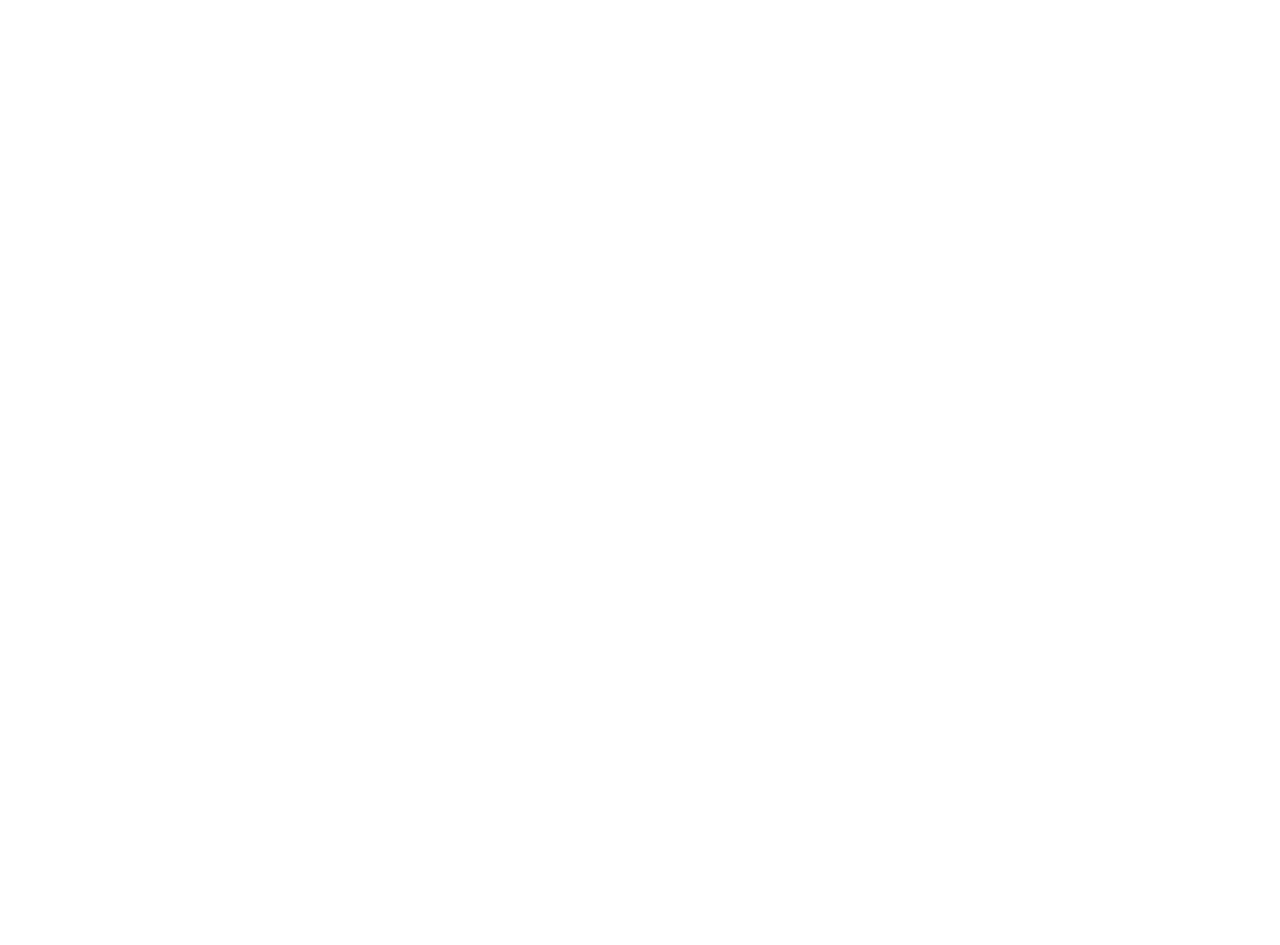
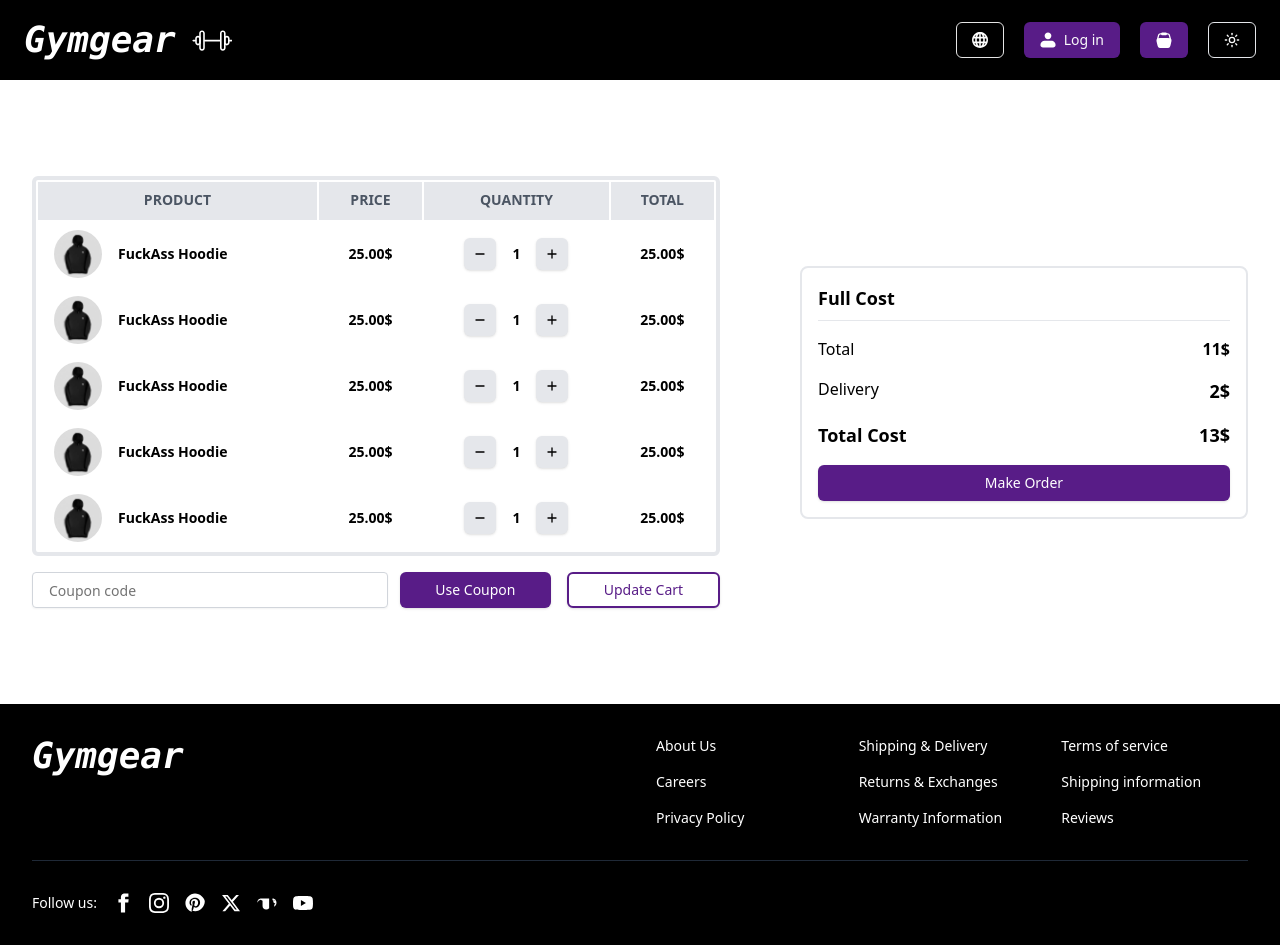
Before and after one commit to Mosacd/gym-app, a React (Vite) app: page /dashboard/cartPage in a window 1280 px wide. Before the commit this address had no page. Before the commit the page ends 800 px from the top, so only its background shows below. Built offline with nearby package versions, Linux system fonts and the light colour scheme.

Commit message:
added cart, and cartpage

```diff
--- a/src/App.tsx
+++ b/src/App.tsx
@@ -5,6 +5,8 @@
 import { ThemeProvider } from './components/theme/theme-provider';
 import Products from './pages/productsPage';
 import ProductDetail from './pages/singleProductPage';
+import CartPage from './pageComponents/cartPage/cartPage';
+
 
 const App: React.FC = () => {
   return (
@@ -16,6 +18,7 @@
         <Route index path='main' element={<Main/>} />
         <Route path='products' element={<Products/>} />
         <Route path='productDetail' element={<ProductDetail/>} />
+        <Route path='cartPage' element={<CartPage/>} />
       </Route>
 
     </Routes>
--- a/src/index.css
+++ b/src/index.css
@@ -1,6 +1,7 @@
 @tailwind base;
 @tailwind components;
 @tailwind utilities;
+
 
 
 /* :root {
--- /dev/null
+++ b/src/pageComponents/cartPage/cartPage.tsx
@@ -0,0 +1,134 @@
+import { Button } from "@/components/ui/button"; // Assuming you have a reusable button component
+import productImage from "@/assets/Hoodie.webp"; // Replace with your actual image
+import { Input } from "@/components/ui/input";
+
+
+const CartPage = () => {
+  const products = [
+    {
+      id: 1,
+      name: "FuckAss Hoodie",
+      price: 25.0,
+      image: productImage,
+      quantity: 1,
+    },
+    {
+        id: 1,
+        name: "FuckAss Hoodie",
+        price: 25.0,
+        image: productImage,
+        quantity: 1,
+      },
+      {
+        id: 1,
+        name: "FuckAss Hoodie",
+        price: 25.0,
+        image: productImage,
+        quantity: 1,
+      },
+      {
+        id: 1,
+        name: "FuckAss Hoodie",
+        price: 25.0,
+        image: productImage,
+        quantity: 1,
+      },{
+        id: 1,
+        name: "FuckAss Hoodie",
+        price: 25.0,
+        image: productImage,
+        quantity: 1,
+      },
+
+  ];
+
+  return (
+    <div className="py-24 px-2 sm:px-8">
+      <div className="flex flex-col w-full max-w-screen-xl justify-center gap-20 items-center m-auto lg:flex-row">
+        {/* Left Section: Product Table */}
+        <div className="w-full max-w-3xl md:min-w-[500px] flex-auto">
+        <table className="w-full border-separate border-4 rounded-md text-center dark:border-neutral-800 dark:text-gray-400">
+  <thead className="bg-gray-200 dark:bg-black dark:text-white text-sm font-semibold uppercase text-gray-600">
+    <tr className="*:px-2 *:border-b-2 *:dark:border-neutral-800 *:text-xs sm:*:text-sm md:*:px-4  *:py-2">
+      <th>Product</th>
+      <th>Price</th>
+      <th>Quantity</th>
+      <th>Total</th>
+    </tr>
+  </thead>
+  <tbody>
+    {products.map((product) => (
+      <tr key={product.id} className="border-y-2 *:px-2 *:py-2 *:text-xs *:font-semibold sm:*:px-4 sm:*:text-sm " >
+        <td className="flex items-center gap-4 flex-col sm:flex-row">
+          <img
+            src={product.image}
+            alt={product.name}
+            className="w-12 h-12 object-cover rounded-full"
+          />
+          <div>
+            <p className="wrap">{product.name}</p>
+          </div>
+        </td>
+        <td>
+          <p>{product.price.toFixed(2)}$</p>
+        </td>
+        <td >
+          <div className="flex items-center justify-center gap-2 sm:gap-4">
+            <Button className="h-8 w-8 bg-gray-200 text-black hover:bg-gray-300">
+            <svg viewBox="0 0 24 24" fill="none" xmlns="http://www.w3.org/2000/svg"><g id="SVGRepo_bgCarrier" stroke-width="0"></g><g id="SVGRepo_tracerCarrier" stroke-linecap="round" stroke-linejoin="round"></g><g id="SVGRepo_iconCarrier"> <path d="M6 12L18 12" stroke="#000000" stroke-width="2" stroke-linecap="round" stroke-linejoin="round"></path> </g></svg>
+            </Button>
+            <div className="text-center">{product.quantity}</div>
+            <Button className="h-8 w-8 text-sm bg-gray-200 text-black hover:bg-gray-300">
+            <svg viewBox="0 0 24 24" fill="none" xmlns="http://www.w3.org/2000/svg"><g id="SVGRepo_bgCarrier" stroke-width="0"></g><g id="SVGRepo_tracerCarrier" stroke-linecap="round" stroke-linejoin="round"></g><g id="SVGRepo_iconCarrier"> <path d="M6 12H18M12 6V18" stroke="#000000" stroke-width="2" stroke-linecap="round" stroke-linejoin="round"></path> </g></svg>            </Button>
+          </div>
+        </td>
+        <td className="">
+          {(product.price * product.quantity).toFixed(2)}$
+        </td>
+      </tr>
+    ))}
+  </tbody>
+</table>
+
+
+          {/* Coupon and Update Buttons */}
+          <div className="mt-4 flex flex-col md:flex-row items-center justify-between gap-3">
+            <Input
+              type="text"
+              placeholder="Coupon code"
+              className="max-w-sm px-4 py-2 border border-gray-300 rounded focus:outline-none"
+            />
+            <div className="w-full md:max-w-xs flex flex-col md:flex-row items-center gap-4">
+              <Button className="w-full max-w-sm text-white">Use Coupon</Button>
+              <Button className="w-full max-w-sm border-purple-900 bg-white hover:bg-neutral-200 text-purple-900 dark:bg-black dark:hover:bg-neutral-900 border-2">Update Cart</Button>
+            </div>
+          </div>
+        </div>
+
+        {/* Right Section: Cost Summary */}
+        <div className="border-2 flex-auto border-gray-200 rounded-lg p-4 w-full max-w-md dark:text-white dark:border-neutral-800">
+          <h2 className="text-lg font-semibold border-b pb-2 mb-4">
+            Full Cost
+          </h2>
+          <div className="space-y-4">
+            <div className="flex justify-between">
+              <span>Total</span>
+              <span className="font-semibold">11$</span>
+            </div>
+            <div className="flex justify-between">
+              <span>Delivery</span>
+              <span className="font-semibold text-lg">2$</span>
+            </div>
+            <div className="flex justify-between font-semibold text-lg">
+              <span>Total Cost</span>
+              <span>13$</span>
+            </div>
+            <Button className="w-full text-white py-2 mt-4">Make Order</Button>
+          </div>
+        </div>
+      </div>
+    </div>
+  );
+};
+
+export default CartPage;
--- a/src/pageComponents/forProducts/SortMenu/SortMenu.tsx
+++ b/src/pageComponents/forProducts/SortMenu/SortMenu.tsx
@@ -5,7 +5,7 @@
 
     return(
         <Select>
-        <SelectTrigger className="w-40 dark:text-white hover:bg-gray-100 dark:hover:bg-neutral-900 transition">
+        <SelectTrigger className="w-40 border-2 dark:text-white hover:bg-gray-100 dark:hover:bg-neutral-900 transition">
           <SelectValue placeholder="Sort By"/>
         </SelectTrigger>
         <SelectContent>
--- a/src/pageComponents/forProducts/filter/filretMobile.tsx
+++ b/src/pageComponents/forProducts/filter/filretMobile.tsx
@@ -8,7 +8,7 @@
   <DialogTrigger className="sm:hidden"><Button>Filter</Button></DialogTrigger>
   <DialogContent className="rounded-2xl max-w-xs">
     <DialogHeader>
-      <DialogTitle className="text-2xl dark:text-neutral-400">Filters</DialogTitle>
+      <DialogTitle className="text-2xl dark:text-neutral-400 text-center">Filter</DialogTitle>
       <DialogDescription className="text-left">
       <Filters/>
       </DialogDescription>
--- a/src/pageComponents/forProducts/products/products.tsx
+++ b/src/pageComponents/forProducts/products/products.tsx
@@ -38,7 +38,7 @@
   });
 
   return (
-    <div className="h-[1000px]  border pt-5 rounded-lg block-shadow dark:border-neutral-800">
+    <div className="h-[1000px] m-auto max-w-sm sm:max-w-none w-full  border-4 pt-5 rounded-lg block-shadow dark:border-neutral-800">
     <div
       ref={containerRef}
       className="h-[900px] overflow-auto scrollbar-hide"
--- a/src/pageComponents/forProducts/search/search.tsx
+++ b/src/pageComponents/forProducts/search/search.tsx
@@ -7,7 +7,7 @@
 
 
         <Input
-        className="flex h-9 sm:min-w-32 max-w-xl rounded-md border
+        className="border-2 flex h-9 sm:min-w-32 max-w-xl rounded-md
           bg-transparent px-3 py-1 text-base shadow-sm transition-colors
            disabled:cursor-not-allowed disabled:opacity-50 md:text-base
            placeholder:text-black dark:placeholder:text-white dark:text-white
--- a/src/pageComponents/forSingleProductPage/comments/comments.tsx
+++ b/src/pageComponents/forSingleProductPage/comments/comments.tsx
@@ -127,7 +127,7 @@
                 <div className="flex justify-between items-center text-sm">
                   <div className="flex gap-2">
                     <Button ><svg className="fill-white" viewBox="0 0 24 24" fill="none" xmlns="http://www.w3.org/2000/svg"><g id="SVGRepo_bgCarrier" stroke-width="0"></g><g id="SVGRepo_tracerCarrier" stroke-linecap="round" stroke-linejoin="round"></g><g id="SVGRepo_iconCarrier"> <path d="M20.2694 16.265L20.9749 12.1852C21.1511 11.1662 20.3675 10.2342 19.3345 10.2342H14.1534C13.6399 10.2342 13.2489 9.77328 13.332 9.26598L13.9947 5.22142C14.1024 4.56435 14.0716 3.892 13.9044 3.24752C13.7659 2.71364 13.354 2.28495 12.8123 2.11093L12.6673 2.06435C12.3399 1.95918 11.9826 1.98365 11.6739 2.13239C11.3342 2.29611 11.0856 2.59473 10.9935 2.94989L10.5178 4.78374C10.3664 5.36723 10.146 5.93045 9.8617 6.46262C9.44634 7.24017 8.80416 7.86246 8.13663 8.43769L6.69789 9.67749C6.29223 10.0271 6.07919 10.5506 6.12535 11.0844L6.93752 20.4771C7.01201 21.3386 7.73231 22 8.59609 22H13.2447C16.726 22 19.697 19.5744 20.2694 16.265Z" fill=""></path> <path opacity="0.5" fill-rule="evenodd" clip-rule="evenodd" d="M2.96767 9.48508C3.36893 9.46777 3.71261 9.76963 3.74721 10.1698L4.71881 21.4063C4.78122 22.1281 4.21268 22.7502 3.48671 22.7502C2.80289 22.7502 2.25 22.1954 2.25 21.5129V10.2344C2.25 9.83275 2.5664 9.5024 2.96767 9.48508Z" fill=""></path> </g></svg> {answer.likes}</Button>
-                    <Button className="border-purple-900 text-purple-900 border-2 bg-white dark:bg-black dark:hover:bg-neutral-900"><svg className="fill-purple-900" viewBox="0 0 24 24" fill="none" xmlns="http://www.w3.org/2000/svg"><g id="SVGRepo_bgCarrier" stroke-width="0"></g><g id="SVGRepo_tracerCarrier" stroke-linecap="round" stroke-linejoin="round"></g><g id="SVGRepo_iconCarrier"> <path d="M20.2694 8.48505L20.9749 12.5648C21.1511 13.5838 20.3675 14.5158 19.3345 14.5158H14.1534C13.6399 14.5158 13.2489 14.9767 13.332 15.484L13.9947 19.5286C14.1024 20.1857 14.0716 20.858 13.9044 21.5025C13.7659 22.0364 13.354 22.465 12.8123 22.6391L12.6673 22.6856C12.3399 22.7908 11.9826 22.7663 11.6739 22.6176C11.3342 22.4539 11.0856 22.1553 10.9935 21.8001L10.5178 19.9663C10.3664 19.3828 10.146 18.8195 9.8617 18.2874C9.44634 17.5098 8.80416 16.8875 8.13663 16.3123L6.69789 15.0725C6.29223 14.7229 6.07919 14.1994 6.12535 13.6656L6.93752 4.27293C7.01201 3.41139 7.73231 2.75 8.59609 2.75H13.2447C16.726 2.75 19.697 5.17561 20.2694 8.48505Z" fill=""></path> <path opacity="0.5" fill-rule="evenodd" clip-rule="evenodd" d="M2.96767 15.2651C3.36893 15.2824 3.71261 14.9806 3.74721 14.5804L4.71881 3.34389C4.78122 2.6221 4.21268 2 3.48671 2C2.80289 2 2.25 2.55474 2.25 3.23726V14.5158C2.25 14.9174 2.5664 15.2478 2.96767 15.2651Z" fill=""></path> </g></svg> {answer.dislikes}</Button>
+                    <Button className="border-purple-900 hover:bg-neutral-200 text-purple-900 border-2 bg-white dark:bg-black dark:hover:bg-neutral-900"><svg className="fill-purple-900" viewBox="0 0 24 24" fill="none" xmlns="http://www.w3.org/2000/svg"><g id="SVGRepo_bgCarrier" stroke-width="0"></g><g id="SVGRepo_tracerCarrier" stroke-linecap="round" stroke-linejoin="round"></g><g id="SVGRepo_iconCarrier"> <path d="M20.2694 8.48505L20.9749 12.5648C21.1511 13.5838 20.3675 14.5158 19.3345 14.5158H14.1534C13.6399 14.5158 13.2489 14.9767 13.332 15.484L13.9947 19.5286C14.1024 20.1857 14.0716 20.858 13.9044 21.5025C13.7659 22.0364 13.354 22.465 12.8123 22.6391L12.6673 22.6856C12.3399 22.7908 11.9826 22.7663 11.6739 22.6176C11.3342 22.4539 11.0856 22.1553 10.9935 21.8001L10.5178 19.9663C10.3664 19.3828 10.146 18.8195 9.8617 18.2874C9.44634 17.5098 8.80416 16.8875 8.13663 16.3123L6.69789 15.0725C6.29223 14.7229 6.07919 14.1994 6.12535 13.6656L6.93752 4.27293C7.01201 3.41139 7.73231 2.75 8.59609 2.75H13.2447C16.726 2.75 19.697 5.17561 20.2694 8.48505Z" fill=""></path> <path opacity="0.5" fill-rule="evenodd" clip-rule="evenodd" d="M2.96767 15.2651C3.36893 15.2824 3.71261 14.9806 3.74721 14.5804L4.71881 3.34389C4.78122 2.6221 4.21268 2 3.48671 2C2.80289 2 2.25 2.55474 2.25 3.23726V14.5158C2.25 14.9174 2.5664 15.2478 2.96767 15.2651Z" fill=""></path> </g></svg> {answer.dislikes}</Button>
                   </div>
 
                 </div>
--- a/src/pageComponents/header/header.tsx
+++ b/src/pageComponents/header/header.tsx
@@ -12,6 +12,7 @@
   languageChangerClass,
   loginButtonClass
 } from './header.styles';
+import ShoppingCart from '../menuCart/menuCart';
 
 const Header: React.FC = () => {
   return (
@@ -31,7 +32,7 @@
             <LanguageChanger />
           </div>
           <Button className={loginButtonClass()}>{Icons.man} Log in</Button>
-          <Button>{Icons.cart}</Button>
+          <ShoppingCart/>
           <div className='hidden md:flex'>
           <ThemeToggle />
           </div>
--- /dev/null
+++ b/src/pageComponents/menuCart/menuCart.tsx
@@ -0,0 +1,62 @@
+import beltImage from "@/assets/10mm-lever-belt-black-black-main.webp"
+import { Button } from "@/components/ui/button";
+import { Icons } from "../header/icon.data";
+import { Sheet, SheetContent, SheetHeader, SheetTitle, SheetTrigger } from "@/components/ui/sheet";
+import { X } from "lucide-react"
+
+const ShoppingCart = () => {
+
+    const sampleProducts = Array.from({ length: 2 }, (_, i) => ({
+        id: `${i + 1}`,
+        name: `FuckAss Hoodie ${i + 1}`,
+        price: (Math.random() * 100).toFixed(2),
+        image: beltImage,
+      }));
+
+
+  return (
+
+
+    <Sheet>
+    <SheetTrigger>
+    <Button>{Icons.cart}</Button>
+    </SheetTrigger>
+    <SheetContent side="right" className="w-full max-w-full sm:max-w-md md:max-w-md dark:text-white">
+      <SheetHeader className="mt-8">
+        <SheetTitle className="text-center text-3xl">Cart</SheetTitle>
+             </SheetHeader>
+
+    <div className="w-full max-w-2xl m-auto py-5 items-center sm:p-5 flex flex-col gap-2">
+       <div className="w-full border-y-2 py-7 flex gap-2 max-h flex-col items-center border-black dark:border-white">
+        {sampleProducts.map((product) =>{
+            return(<div className="flex max-w-sm w-full flex-auto border-2 shadow-sm p-4 rounded-xl items-center gap-4 relative">
+                <Button className="bg-transparent shadow-none p-0 top-0 right-2 hover:bg-nones text-xs absolute text-black dark:text-white opacity-70 hover:opacity-100" ><X /></Button>
+                <div className="max-w-20"><img  className="w-full h-full object-cover rounded-full" src={product.image} alt="" />
+                </div>
+                <div className=" w-full flex flex-col items-end">
+                <div className="flex text-xs justify-between items-center w-full gap-2 font-semibold ">
+                <div>
+                <h1>{product.name}</h1>
+                <h1 className=" text-xs font-medium text-gray-700">Black / XS (24-31")</h1>
+                </div>
+                <h1>${product.price}</h1>
+                </div>
+                </div>
+                </div>
+            )
+        })}
+       </div>
+        <div className="w-full gap-4 flex flex-col sm:flex-row items-center justify-between mt-5">
+
+        <h1 className="text-lg font-semibold">Total Price:</h1>
+        <Button className="w-full max-w-sm sm:max-w-48 ">Checkout</Button>
+        </div>
+    </div>
+
+    </SheetContent>
+  </Sheet>
+
+  );
+};
+
+export default ShoppingCart;
--- a/src/pages/productsPage.tsx
+++ b/src/pages/productsPage.tsx
@@ -21,7 +21,7 @@
 
       <div>
         <div className="flex p-6 max-w-full gap-4 justify-between mt-10">
-          <aside className="hidden sm:block bg-gray-100 p-4 rounded-md shadow-sm min-w-36 max-w-52 flex-auto h-fit dark:bg-transparent dark:text-white border dark:border-neutral-800">
+          <aside className="hidden sm:block border-2 bg-gray-100 p-4 rounded-md shadow-sm min-w-36 max-w-52 flex-auto h-fit dark:bg-transparent dark:text-white dark:border-neutral-800">
             <Filters />
           </aside>
           <main className="flex flex-col flex-auto max-w-screen-xl">
```
